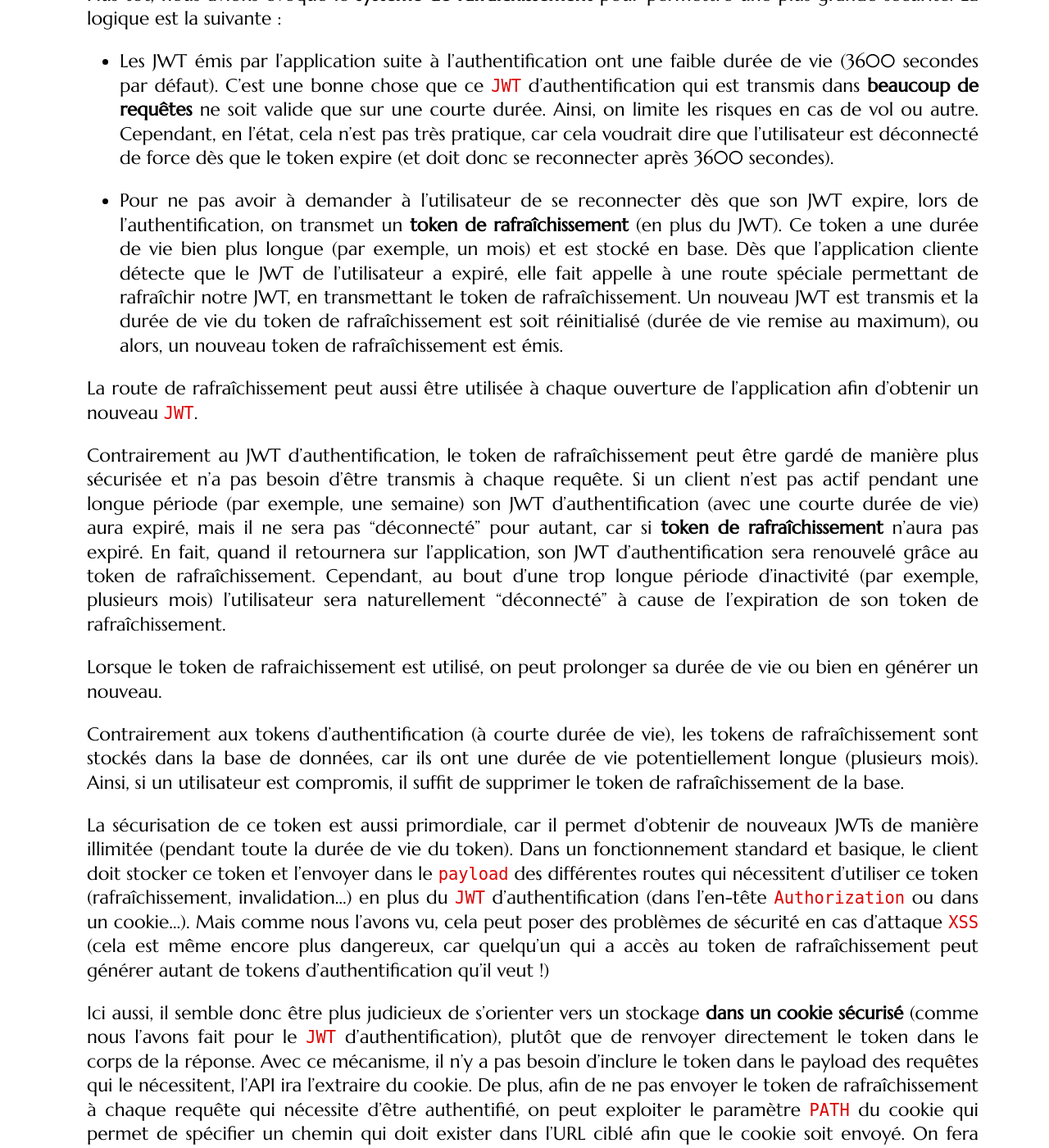
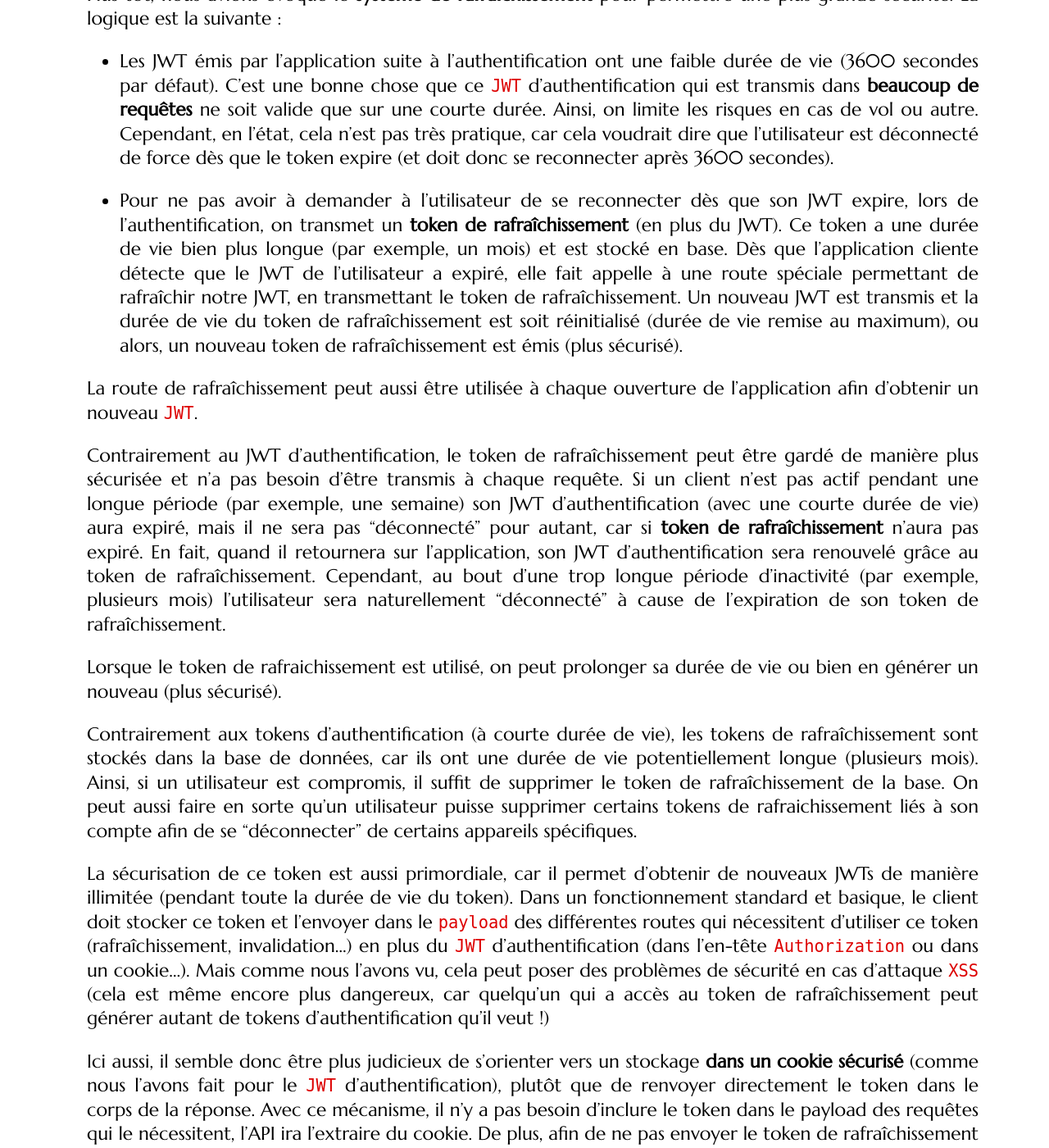
Before and after one commit to mgasquet/R5.A.05-ProgrammationAvancee-Web, a Jekyll site: the page built from tutorials/tutorial4.md, in a window 1280 px wide and 1400 px high, scrolled down 46498 px. Shown: the whole window at 82% size. Built offline with Jekyll 4.4.1, drawn with Linux system fonts in a browser that asks for light colours; some web fonts are replaced; some of the changed text lies outside the part shown.

Commit message:
Mise à jour TD4

````diff
--- a/tutorials/tutorial4.md
+++ b/tutorials/tutorial4.md
@@ -1281,15 +1281,15 @@ Plus tôt, nous avions évoqué le **système de rafraîchissement** pour permet
 
 * Les JWT émis par l'application suite à l'authentification ont une faible durée de vie (3600 secondes par défaut). C'est une bonne chose que ce `JWT` d’authentification qui est transmis dans **beaucoup de requêtes** ne soit valide que sur une courte durée. Ainsi, on limite les risques en cas de vol ou autre. Cependant, en l'état, cela n'est pas très pratique, car cela voudrait dire que l'utilisateur est déconnecté de force dès que le token expire (et doit donc se reconnecter après 3600 secondes).
 
-* Pour ne pas avoir à demander à l'utilisateur de se reconnecter dès que son JWT expire, lors de l'authentification, on transmet un **token de rafraîchissement** (en plus du JWT). Ce token a une durée de vie bien plus longue (par exemple, un mois) et est stocké en base. Dès que l'application cliente détecte que le JWT de l'utilisateur a expiré, elle fait appelle à une route spéciale permettant de rafraîchir notre JWT, en transmettant le token de rafraîchissement. Un nouveau JWT est transmis et la durée de vie du token de rafraîchissement est soit réinitialisé (durée de vie remise au maximum), ou alors, un nouveau token de rafraîchissement est émis.
+* Pour ne pas avoir à demander à l'utilisateur de se reconnecter dès que son JWT expire, lors de l'authentification, on transmet un **token de rafraîchissement** (en plus du JWT). Ce token a une durée de vie bien plus longue (par exemple, un mois) et est stocké en base. Dès que l'application cliente détecte que le JWT de l'utilisateur a expiré, elle fait appelle à une route spéciale permettant de rafraîchir notre JWT, en transmettant le token de rafraîchissement. Un nouveau JWT est transmis et la durée de vie du token de rafraîchissement est soit réinitialisé (durée de vie remise au maximum), ou alors, un nouveau token de rafraîchissement est émis (plus sécurisé).
 
 La route de rafraîchissement peut aussi être utilisée à chaque ouverture de l'application afin d'obtenir un nouveau `JWT`.
 
 Contrairement au JWT d'authentification, le token de rafraîchissement peut être gardé de manière plus sécurisée et n'a pas besoin d'être transmis à chaque requête. Si un client n'est pas actif pendant une longue période (par exemple, une semaine) son JWT d'authentification (avec une courte durée de vie) aura expiré, mais il ne sera pas "déconnecté" pour autant, car si **token de rafraîchissement** n'aura pas expiré. En fait, quand il retournera sur l'application, son JWT d'authentification sera renouvelé grâce au token de rafraîchissement. Cependant, au bout d'une trop longue période d'inactivité (par exemple, plusieurs mois) l'utilisateur sera naturellement "déconnecté" à cause de l'expiration de son token de rafraîchissement.
 
-Lorsque le token de rafraichissement est utilisé, on peut prolonger sa durée de vie ou bien en générer un nouveau.
-
-Contrairement aux tokens d’authentification (à courte durée de vie), les tokens de rafraîchissement sont stockés dans la base de données, car ils ont une durée de vie potentiellement longue (plusieurs mois). Ainsi, si un utilisateur est compromis, il suffit de supprimer le token de rafraîchissement de la base.
+Lorsque le token de rafraichissement est utilisé, on peut prolonger sa durée de vie ou bien en générer un nouveau (plus sécurisé).
+
+Contrairement aux tokens d’authentification (à courte durée de vie), les tokens de rafraîchissement sont stockés dans la base de données, car ils ont une durée de vie potentiellement longue (plusieurs mois). Ainsi, si un utilisateur est compromis, il suffit de supprimer le token de rafraîchissement de la base. On peut aussi faire en sorte qu'un utilisateur puisse supprimer certains tokens de rafraichissement liés à son compte afin de se "déconnecter" de certains appareils spécifiques.
 
 La sécurisation de ce token est aussi primordiale, car il permet d'obtenir de nouveaux JWTs de manière illimitée (pendant toute la durée de vie du token). Dans un fonctionnement standard et basique, le client doit stocker ce token et l'envoyer dans le `payload` des différentes routes qui nécessitent d'utiliser ce token (rafraîchissement, invalidation...) en plus du `JWT` d'authentification (dans l'en-tête `Authorization` ou dans un cookie...). Mais comme nous l'avons vu, cela peut poser des problèmes de sécurité en cas d'attaque `XSS` (cela est même encore plus dangereux, car quelqu'un qui a accès au token de rafraîchissement peut générer autant de tokens d'authentification qu'il veut !)
 
@@ -1348,18 +1348,18 @@ security:
 gesdinet_jwt_refresh_token:
     # Classe représentant le token de rafraîchissement (option déjà paramétrée, par défaut)
     refresh_token_class: App\Entity\RefreshToken
-    # Pour que la durée de vie du token de rafraîchissement soit réinitialisée (à son maximum) après chaque utilisation
-    ttl_update: true
+    # Pour que le token soit invalidé et supprimé après rafraîchissement, et qu'un nouveau soit fourni
+    single_use: true
     # Cette option permet de stocker le token de rafraîchissement dans un cookie (sécurisé, comme pour le JWT) au lieu de le renvoyer dans le corps de la réponse.
     cookie:
         enabled: true
-        #Afin que le token ne soit envoyé que sur les sous-routes /api/token/...
+        #Afin que le token ne soit envoyé que sur les sous-routes /the_feed_api/public/api/token...
         path: /the_feed_api/public/api/token
 ```
 
 Maintenant, quand vous vous authentifierez avec la route `/api/auth`, vous obtiendrez votre `token` (JWT) habituel ainsi qu'un token `refresh_token`. Celui-ci sera notamment utilisé lors de l'accès à la route suivante :
 
-* `/api/token/refresh` (en POST) : rafraîchit votre JWT et réinitialise la durée de vie du token de rafraîchissement.
+* `/api/token/refresh` (en POST) : rafraîchit votre JWT et invalide (puis supprime) le token de rafraîchissement avant de vous en fournir un nouveau.
 
 On a aussi accès à cette commande qui permet de supprimer tous les tokens de rafraîchissement ayant expiré :
 
````
